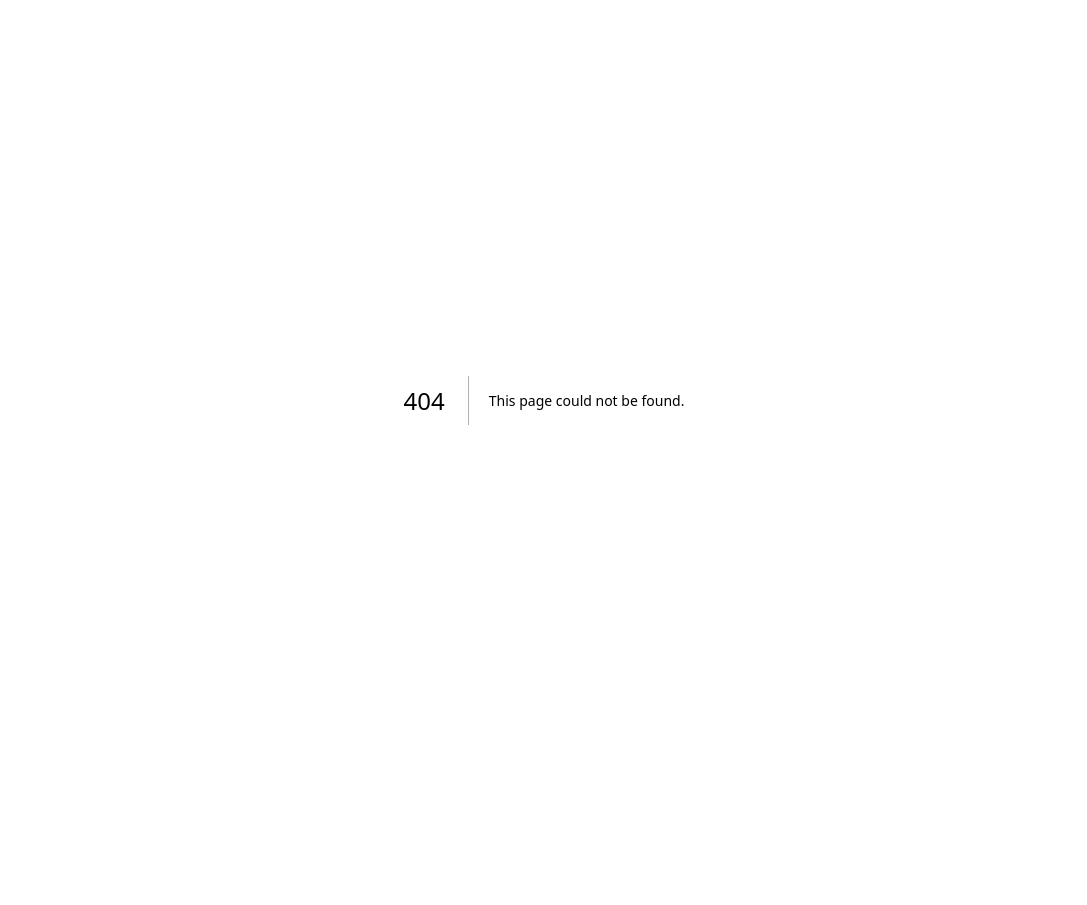
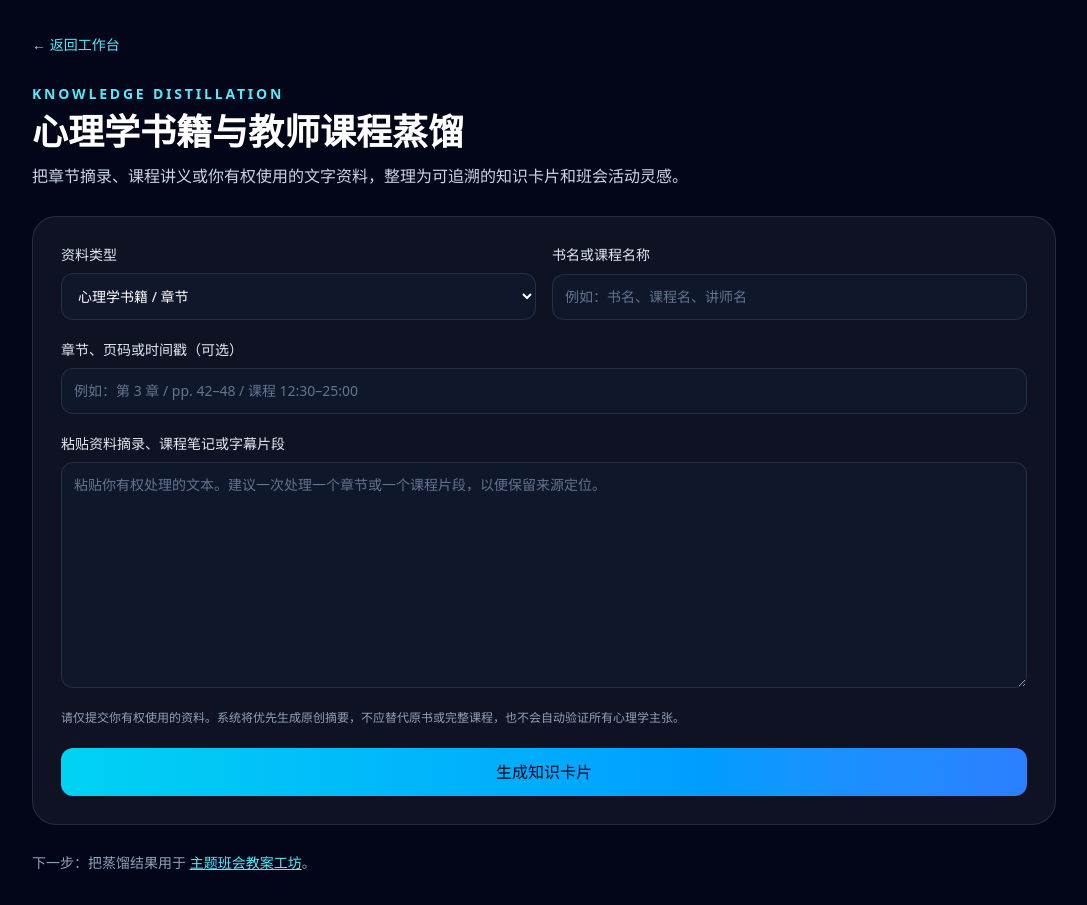
Before and after one commit to pancunzhi1124-pixel/xiaohongshu-interview-platform, a Next.js app: page /distill in a window 1280 px wide. Before the commit this address had no page. Shown: the whole page, without its empty margins (96-1183 px from the left). Before the commit the page ends 800 px from the top, so only its background shows below. Built offline with nearby package versions, Linux system fonts and the light colour scheme.

Commit message:
Add psychology and course distillation workspace

```diff
--- /dev/null
+++ b/app/distill/page.tsx
@@ -0,0 +1,47 @@
+"use client";
+
+import Link from "next/link";
+import { useState } from "react";
+
+type Result = { title?: string; summary?: string; concepts?: string[]; methods?: string[]; cautions?: string[]; sourceNotes?: string[]; markdown?: string; error?: string };
+
+export default function DistillPage() {
+  const [sourceType, setSourceType] = useState("book");
+  const [sourceTitle, setSourceTitle] = useState("");
+  const [sourceLocation, setSourceLocation] = useState("");
+  const [content, setContent] = useState("");
+  const [result, setResult] = useState<Result | null>(null);
+  const [loading, setLoading] = useState(false);
+
+  async function submit(e: React.FormEvent<HTMLFormElement>) {
+    e.preventDefault();
+    setLoading(true); setResult(null);
+    try {
+      const response = await fetch("/api/distill", { method: "POST", headers: { "Content-Type": "application/json" }, body: JSON.stringify({ sourceType, sourceTitle, sourceLocation, content }) });
+      const data = await response.json();
+      if (!response.ok) throw new Error(data.error || "蒸馏失败，请稍后重试。");
+      setResult(data);
+    } catch (error) { setResult({ error: error instanceof Error ? error.message : "请求失败" }); }
+    finally { setLoading(false); }
+  }
+
+  return <main className="min-h-screen bg-slate-950 px-5 py-8 text-white md:px-10">
+    <div className="mx-auto max-w-5xl">
+      <Link href="/" className="text-sm text-cyan-300 hover:text-cyan-200">← 返回工作台</Link>
+      <header className="my-7"><p className="text-sm font-semibold uppercase tracking-[0.2em] text-cyan-300">Knowledge distillation</p><h1 className="mt-2 text-3xl font-bold md:text-4xl">心理学书籍与教师课程蒸馏</h1><p className="mt-3 max-w-2xl text-slate-300">把章节摘录、课程讲义或你有权使用的文字资料，整理为可追溯的知识卡片和班会活动灵感。</p></header>
+      <form onSubmit={submit} className="grid gap-5 rounded-3xl border border-white/10 bg-white/5 p-5 md:p-7">
+        <div className="grid gap-4 md:grid-cols-2">
+          <label className="grid gap-2 text-sm text-slate-200">资料类型<select value={sourceType} onChange={e=>setSourceType(e.target.value)} className="rounded-xl border border-white/10 bg-slate-900 px-3 py-3 text-white"><option value="book">心理学书籍 / 章节</option><option value="course">教师课程 / 讲座</option><option value="notes">讲义 / 个人笔记</option></select></label>
+          <label className="grid gap-2 text-sm text-slate-200">书名或课程名称<input required value={sourceTitle} onChange={e=>setSourceTitle(e.target.value)} placeholder="例如：书名、课程名、讲师名" className="rounded-xl border border-white/10 bg-slate-900 px-3 py-3 text-white placeholder:text-slate-500"/></label>
+        </div>
+        <label className="grid gap-2 text-sm text-slate-200">章节、页码或时间戳（可选）<input value={sourceLocation} onChange={e=>setSourceLocation(e.target.value)} placeholder="例如：第 3 章 / pp. 42–48 / 课程 12:30–25:00" className="rounded-xl border border-white/10 bg-slate-900 px-3 py-3 text-white placeholder:text-slate-500"/></label>
+        <label className="grid gap-2 text-sm text-slate-200">粘贴资料摘录、课程笔记或字幕片段<textarea required minLength={40} value={content} onChange={e=>setContent(e.target.value)} rows={10} placeholder="粘贴你有权处理的文本。建议一次处理一个章节或一个课程片段，以便保留来源定位。" className="resize-y rounded-xl border border-white/10 bg-slate-900 px-3 py-3 text-white placeholder:text-slate-500"/></label>
+        <p className="text-xs leading-5 text-slate-400">请仅提交你有权使用的资料。系统将优先生成原创摘要，不应替代原书或完整课程，也不会自动验证所有心理学主张。</p>
+        <button disabled={loading} className="rounded-xl bg-gradient-to-r from-cyan-400 to-blue-500 px-5 py-3 font-semibold text-slate-950 disabled:opacity-60">{loading ? "正在蒸馏…" : "生成知识卡片"}</button>
+      </form>
+      {result?.error && <p role="alert" className="mt-5 rounded-xl border border-rose-400/30 bg-rose-400/10 p-4 text-rose-200">{result.error}</p>}
+      {result && !result.error && <section className="mt-6 rounded-3xl border border-white/10 bg-white/5 p-5 md:p-7"><h2 className="text-2xl font-bold">{result.title || sourceTitle}</h2><p className="mt-1 text-sm text-slate-400">{sourceType === "book" ? "书籍" : sourceType === "course" ? "课程" : "笔记"} · {sourceLocation || "未提供页码或时间戳"}</p>{result.markdown ? <pre className="mt-5 whitespace-pre-wrap font-sans text-sm leading-7 text-slate-200">{result.markdown}</pre> : <><h3 className="mt-5 font-semibold text-cyan-200">核心摘要</h3><p className="mt-2 leading-7 text-slate-200">{result.summary}</p>{[["核心概念",result.concepts],["可转化的方法",result.methods],["边界与注意事项",result.cautions],["来源追溯",result.sourceNotes]].map(([title,items])=><div key={String(title)} className="mt-5"><h3 className="font-semibold text-cyan-200">{title}</h3><ul className="mt-2 list-disc space-y-1 pl-5 text-sm leading-6 text-slate-300">{(items as string[] || []).map((item,i)=><li key={i}>{item}</li>)}</ul></div>)}</>}</section>}
+      <div className="mt-7 text-sm text-slate-400">下一步：把蒸馏结果用于 <Link href="/lesson-plans" className="text-cyan-300 underline">主题班会教案工坊</Link>。</div>
+    </div>
+  </main>;
+}
```
